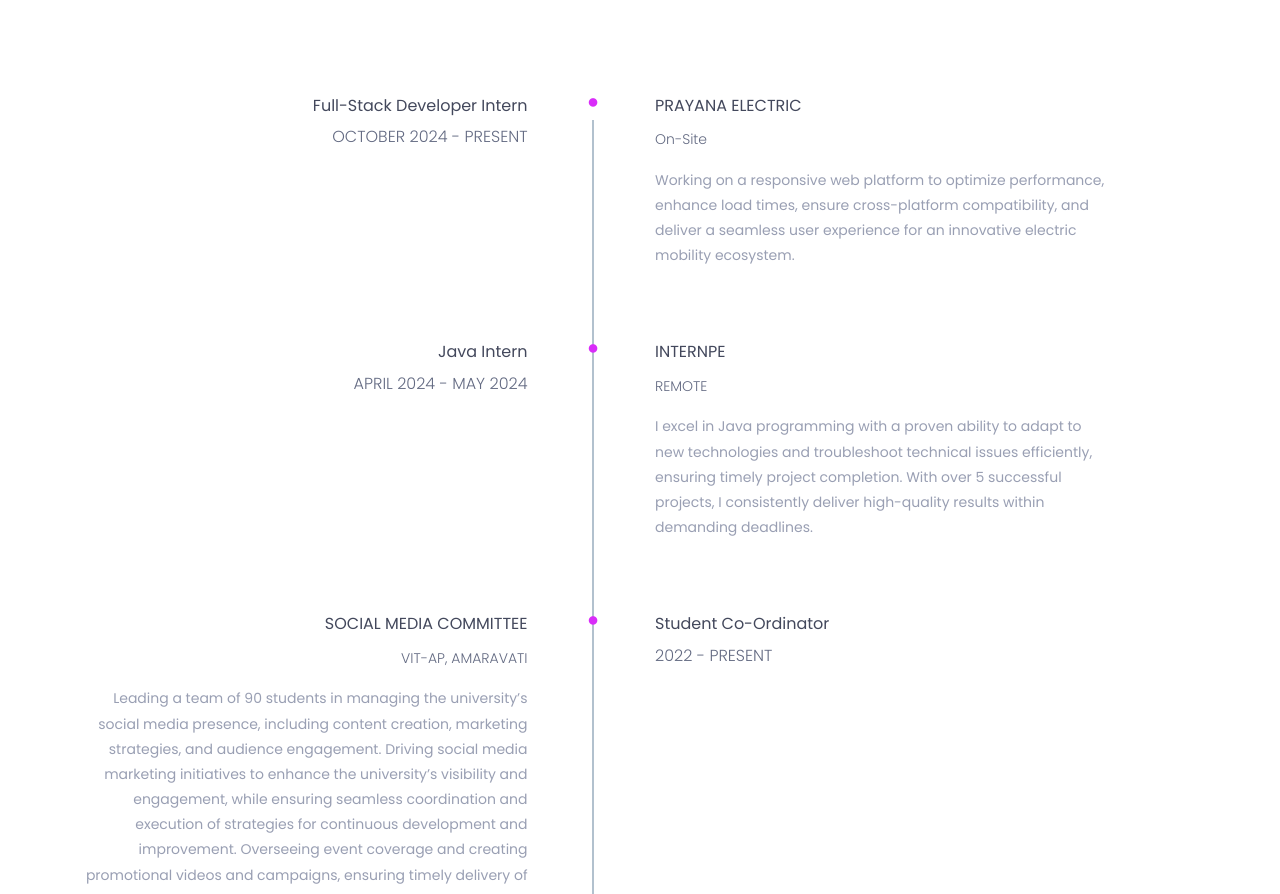
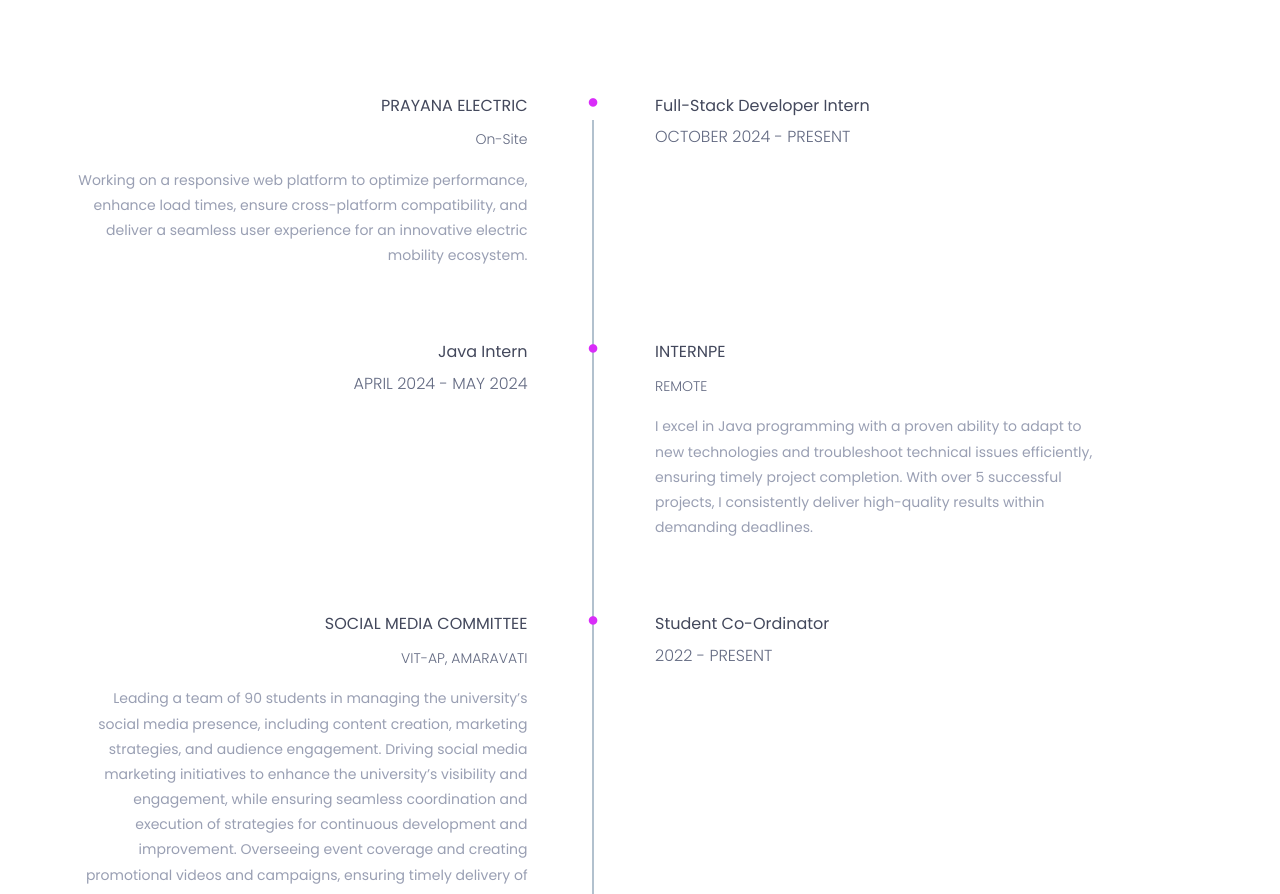
Before and after one commit to abhinay-07/My-Portfolio, a plain HTML site: page index.html in a window 1280 px wide. Shown: the part 4719-5613 px from the top of the page. Drawn offline with nearby package versions, Linux system fonts and the light colour scheme.

Commit message:
Update index.html

```diff
--- a/index.html
+++ b/index.html
@@ -646,20 +646,23 @@
 				<div class="experience-content">
 						<div class="main-timeline">
 							<ul>
+
 								<li>
 									<div class="single-timeline-box fix">
 										<div class="row">
-											<div class="col-md-5">
-												<div class="experience-time text-right">
-													<h2>Full-Stack Developer Intern</h2>
-													<h3>October 2024 - Present </h3>
+											<div class="col-md-offset-1 col-md-5 experience-time-responsive">
+												<div class="experience-time">
+													<h2>
+														<span><i class="fa fa-circle" aria-hidden="true"></i></span>
+														October 2024 - Present
+													</h2>
+													<h3>Full-Stack Developer Intern</h3>
 												</div><!--/.experience-time-->
 											</div><!--/.col-->
-											<div class="col-md-offset-1 col-md-5">
+											<div class="col-md-5">
 												<div class="timeline">
-													<div class="timeline-content">
+													<div class="timeline-content text-right">
 														<h4 class="title">
-															<span><i class="fa fa-circle" aria-hidden="true"></i></span>
 															Prayana Electric
 														</h4>
 														<h5>On-Site</h5>
@@ -669,9 +672,20 @@
 													</div><!--/.timeline-content-->
 												</div><!--/.timeline-->
 											</div><!--/.col-->
+											<div class="col-md-offset-1 col-md-5 experience-time-main">
+												<div class="experience-time">
+													<h2>
+														<span><i class="fa fa-circle" aria-hidden="true"></i></span>
+														Full-Stack Developer Intern
+													</h2>
+													<h3>October 2024 - Present</h3>
+												</div><!--/.experience-time-->
+											</div><!--/.col-->
 										</div>
 									</div><!--/.single-timeline-box-->
 								</li>
+
+
 								<li>
 									<div class="single-timeline-box fix">
 										<div class="row">
```
